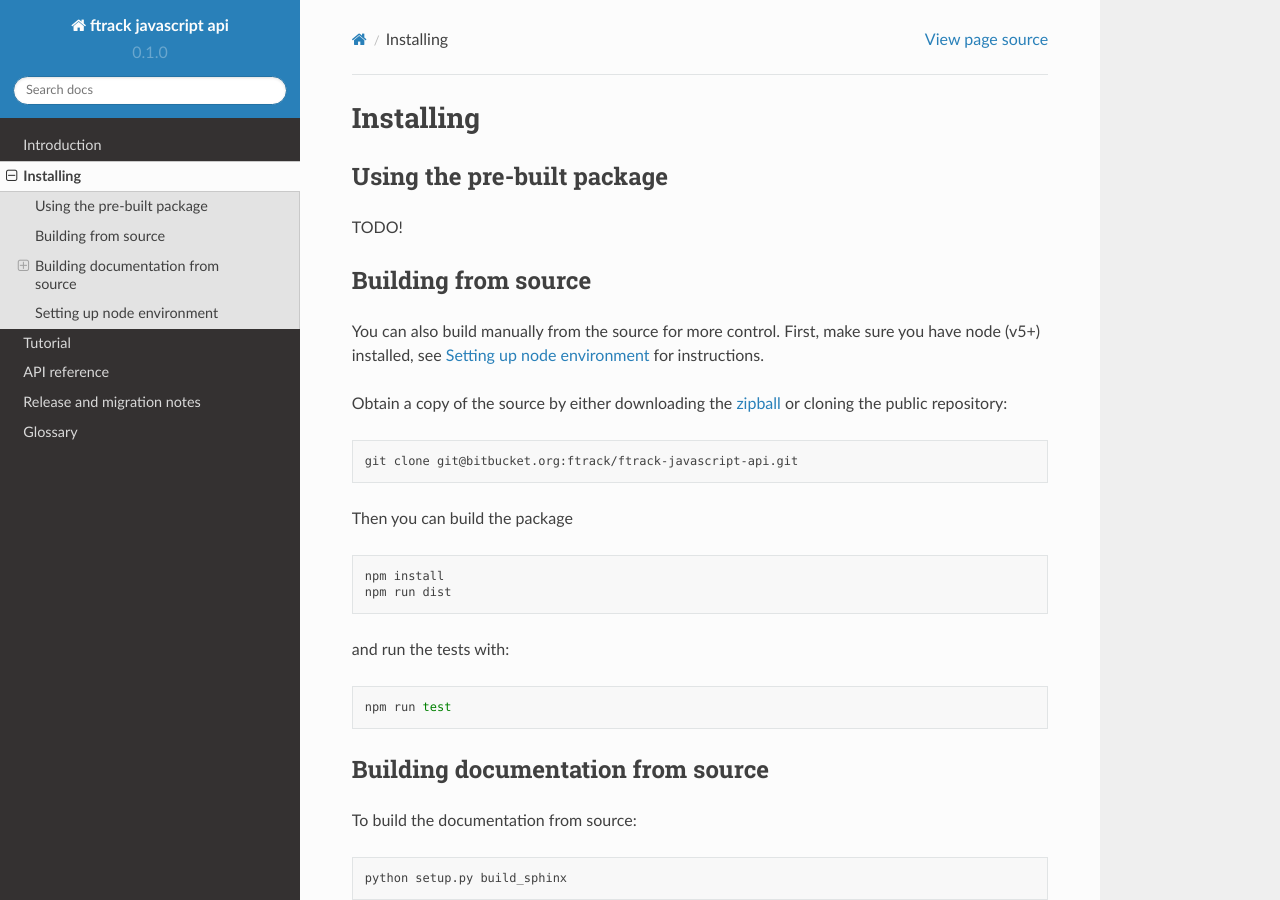
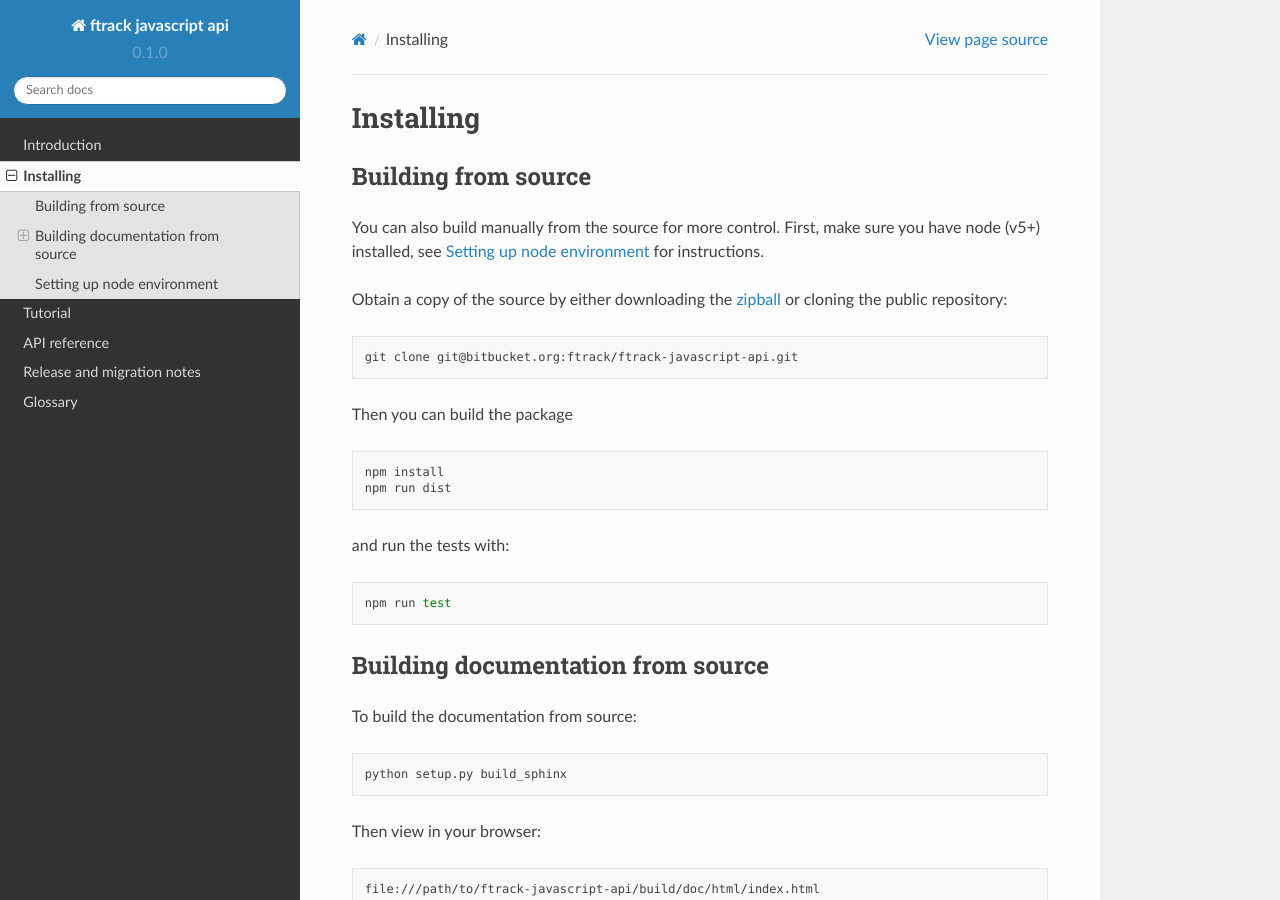
Before and after one commit to ftrackhq/ftrack-javascript, a Sphinx documentation site: the page built from doc/installing.rst, in a window 1280 px wide and 900 px high. Built offline with Sphinx 7.4.7 and the Read the Docs theme 2.0.0, drawn with Linux system fonts in a browser that asks for light colours.

Commit message:
Removed section about prebuilt package.

```diff
--- a/doc/installing.rst
+++ b/doc/installing.rst
@@ -8,11 +8,6 @@
 **********
 
 .. highlight:: bash
-
-Using the pre-built package
-===========================
-
-TODO!
 
 Building from source
 ====================
```
